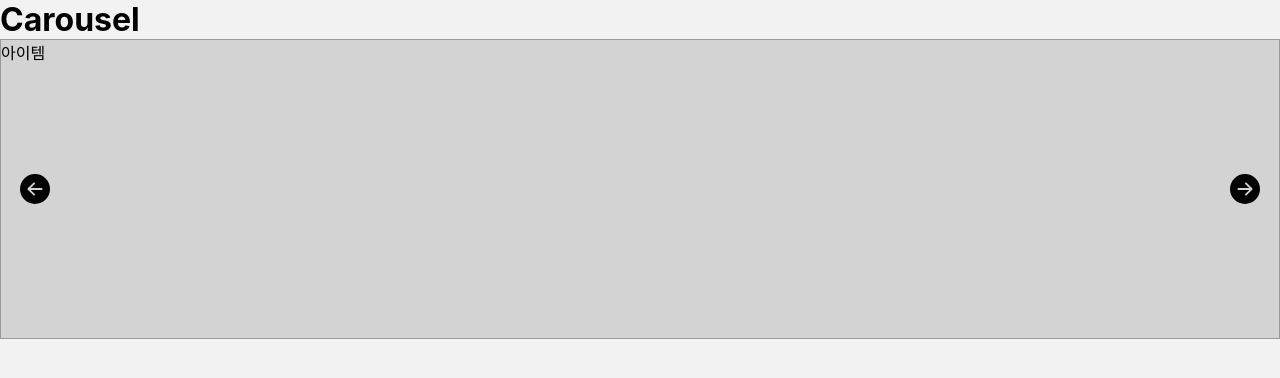
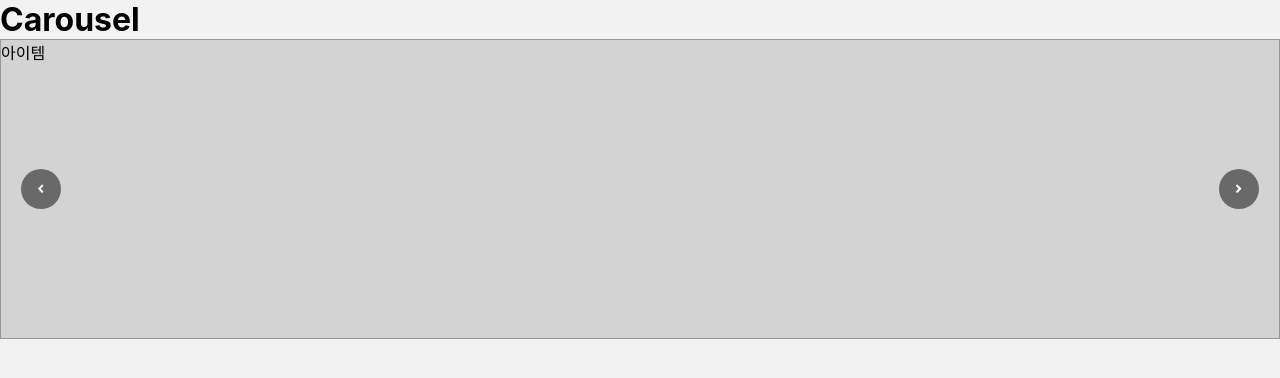
Before and after one commit to lukling0524/react_20221015, a React (Create React App) app in the folder learn-react/: page / in a window 1280 px wide. Shown: the top 378 px of the page. Built offline with nearby package versions, Linux system fonts and the light colour scheme.

Commit message:
carousel 완성

```diff
--- a/learn-react/src/components/UI/Carousel.jsx
+++ b/learn-react/src/components/UI/Carousel.jsx
@@ -6,13 +6,15 @@ function Carousel() {
   return (
     <Block>
       <h1>Carousel</h1>
+
       <CarouselWrapper>
-        {/* {new Array(3).fill(1).map((_, idx) => {
-          return <CarouselItem key={idx} />;
-        })} */}
-        <CarouselItem></CarouselItem>
-        <CarouselItem></CarouselItem>
-        <CarouselItem></CarouselItem>
+        {/* {new Array(3).fill(1).map((_, idx) => (
+          <CarouselItem key={idx} id={idx + 1} />
+        ))} */}
+
+        <CarouselItem />
+        <CarouselItem />
+        <CarouselItem />
       </CarouselWrapper>
     </Block>
   );
--- a/learn-react/src/components/UI/CarouselWrapper.jsx
+++ b/learn-react/src/components/UI/CarouselWrapper.jsx
@@ -1,50 +1,33 @@
 import styled from "styled-components";
-import {
-  BsFillArrowLeftCircleFill,
-  BsFillArrowRightCircleFill,
-} from "react-icons/bs";
+import { FaAngleLeft, FaAngleRight } from "react-icons/fa";
+import { useCallback, useState } from "react";
 
 function CarouselWrapper({ children }) {
+  const [currIdx, setCurrIdx] = useState(0);
+
+  const changeIdx = useCallback(
+    (operator) => {
+      if (currIdx + operator === -1 || currIdx + operator === 3) return;
+      setCurrIdx(currIdx + operator);
+    },
+    [currIdx]
+  );
+
   return (
-    <Box>
-      <BsFillArrowLeftCircleFill className="arrow arrow__left" />
-      <Block>
-        <ul>{children}</ul>
-      </Block>
-      <BsFillArrowRightCircleFill className="arrow arrow__right" />
-    </Box>
+    <Block currIdx={currIdx}>
+      <Btn style={{ left: 20 }} onClick={() => changeIdx(-1)}>
+        <FaAngleLeft color="#fff" />
+      </Btn>
+      <ul>{children}</ul>
+      <Btn style={{ right: 20 }} onClick={() => changeIdx(+1)}>
+        <FaAngleRight color="#fff" />
+      </Btn>
+    </Block>
   );
 }
 
-const Box = styled.div`
-  display: flex;
-  align-items: center;
-
-  .arrow {
-    --size: 30px;
-    --distance: 20px;
-
-    position: absolute;
-    width: var(--size);
-    height: var(--size);
-    cursor: pointer;
-    transition: opacity 0.3s;
-
-    &:hover {
-      opacity: 0.7;
-    }
-
-    &__left {
-      left: var(--distance);
-    }
-
-    &__right {
-      right: var(--distance);
-    }
-  }
-`;
-
 const Block = styled.div`
+  position: relative;
   width: 100vw;
   height: 300px;
   border: 1px solid #999;
@@ -53,6 +36,31 @@ const Block = styled.div`
   ul {
     display: flex;
     height: 100%;
+    transform: translateX(${({ currIdx }) => currIdx * -100}vw);
+    transition: transform 0.5s;
+  }
+`;
+
+const Btn = styled.button`
+  --size: 40px;
+
+  width: var(--size);
+  height: var(--size);
+  position: absolute;
+  top: 50%;
+  transform: translateY(-50%);
+  display: flex;
+  align-items: center;
+  justify-content: center;
+  cursor: pointer;
+  transition: opacity 0.3s;
+  background-color: rgba(0, 0, 0, 0.5);
+  border: 0;
+  border-radius: 100%;
+  z-index: 100;
+
+  &:hover {
+    opacity: 0.7;
   }
 `;
 
```
